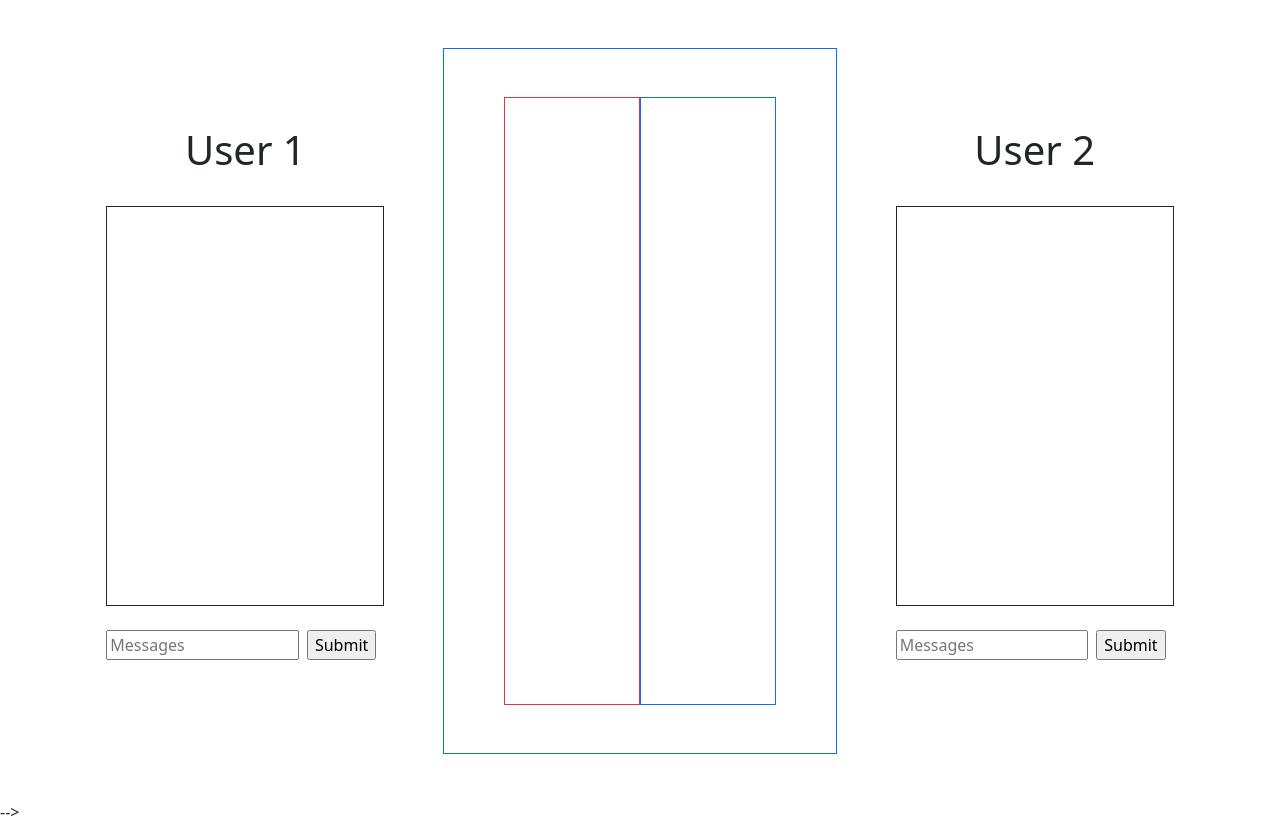
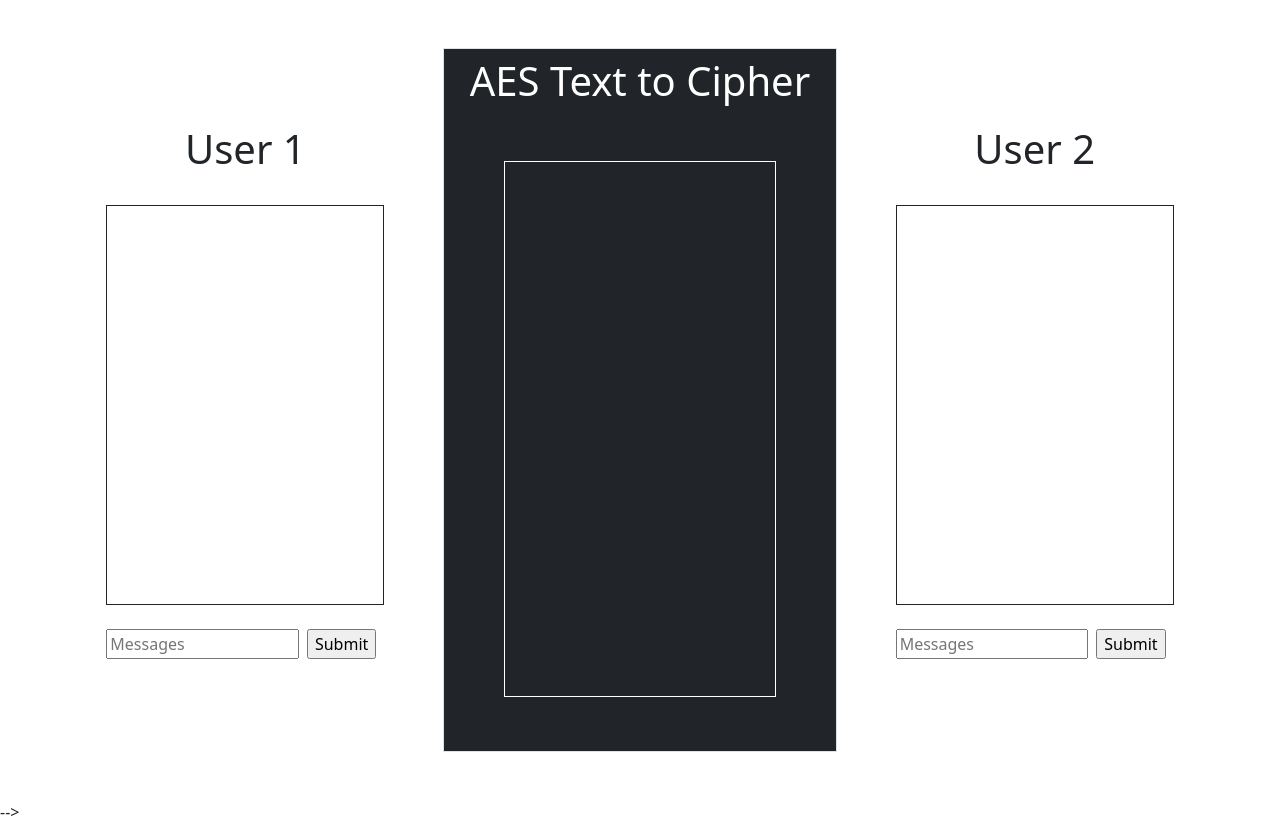
Before and after one commit to Aa20475/AES-chat-demo, a Flask app: page / in a window 1280 px wide. Run offline with Flask 2, Linux system fonts and the light colour scheme; some libraries are stand-ins or nearby versions.

Commit message:
Refined UI

```diff
--- a/AES.py
+++ b/AES.py
@@ -431,16 +431,16 @@
         testc = testc + s
     return testc.split(chr(255))[0]
 
-
-pt = "My name is Slim shady. Hi kis do you like violence? Wanna see me stick nine inch nails through each one of my eyelids. Wanna copy me and do exactly like i did? Try and see if it gets fucked up worse than my life is?"
-print('"', pt, '"')
-print()
-test = encrypt(pt)
-# print('CipherText:',test)
-print()
-print('"', decrypt(test), '"')
-print()
-print("Recovered? ", pt == decrypt(test))
+if __name__=="__main__":
+    pt = "My name is Slim shady. Hi kis do you like violence? Wanna see me stick nine inch nails through each one of my eyelids. Wanna copy me and do exactly like i did? Try and see if it gets fucked up worse than my life is?"
+    print('"', pt, '"')
+    print()
+    test = encrypt(pt)
+    # print('CipherText:',test)
+    print()
+    print('"', decrypt(test), '"')
+    print()
+    print("Recovered? ", pt == decrypt(test))
 
 ####
 # To do:
--- a/server.py
+++ b/server.py
@@ -3,6 +3,8 @@
 from AES import encrypt, decrypt
 
 app = Flask(__name__)
+
+app.config["TEMPLATES_AUTO_RELOAD"] = True
 socketio = SocketIO(app)
 
 @app.route("/")
--- a/templates/sessions.html
+++ b/templates/sessions.html
@@ -1,4 +1,4 @@
-<html>
+<html class="h-100">
 
 <head>
     <title>Session</title>
@@ -6,59 +6,95 @@
     <link href="https://cdn.jsdelivr.net/npm/bootstrap@5.2.3/dist/css/bootstrap.min.css" rel="stylesheet"
         integrity="sha384-rbsA2VBKQhggwzxH7pPCaAqO46MgnOM80zW1RWuH61DGLwZJEdK2Kadq2F9CUG65" crossorigin="anonymous">
     <style>
+        body{
+            overflow-y: hidden;
+        }
         .messagebox {
             list-style-type: none;
             margin:0px;
             padding: 0px;
+            overflow-y: auto;
+            min-height: 400px;
+            max-height: 400px;
+        }
+        .messagebox::-webkit-scrollbar {
+            width: 10px;
+        }
+        .messagebox::-webkit-scrollbar-track {
+            background-color: whitesmoke;
+        }
+        .messagebox::-webkit-scrollbar-thumb {
+            box-shadow: inset 0 0 6px rgba(15, 15, 15, 0.5);
         }
 
-        .messagebox > .u2m {
+        #user-1-messages > .u2m {
             border: solid 2pt blue;
             padding: 5px;
         }
-        .messagebox > .u1m {
+        #user-1-messages > .u1m {
+            border: solid 2pt red;
+            padding: 5px;
+        }
+        #user-2-messages > .u1m {
+            border: solid 2pt blue;
+            padding: 5px;
+        }
+        #user-2-messages > .u2m {
             border: solid 2pt red;
             padding: 5px;
         }
 
+
         .chunksbox {
             list-style-type: none;
             margin:0px;
+            overflow-y: auto;
+            overflow-x: hidden;
             padding: 0px;
         }
 
+        .chunksbox::-webkit-scrollbar {
+            width: 10px;
+        }
+        .chunksbox::-webkit-scrollbar-track {
+            background-color: whitesmoke;
+        }
+        .chunksbox::-webkit-scrollbar-thumb {
+            box-shadow: inset 0 0 6px rgba(0, 0, 0, 0.9);
+        }
         .chunksbox > li{
             padding: 5px;
+            border-top: 1px rgb(195, 195, 195) solid;
+            border-bottom: 1px rgb(195, 195, 195) solid;
         }
 
 
     </style>
 </head>
 
-<body>
+<body class="h-100">
     <div class="container-fluid h-100">
         <div class="row h-100 p-5">
             <div class="col-4 d-flex flex-column align-items-center justify-content-center">
                 <h1>User 1</h1>
-                <ul id="user-1-messages" class="messagebox border border-dark w-75 m-4 overflow" style="min-height: 400px;"></ul>
+                <ul id="user-1-messages" class="messagebox border border-dark w-75 m-4 overflow"></ul>
                 <form id="user1" class="w-75 d-flex" action="" method="POST">
                     <input id="user1input" type="text" class="message w-75" placeholder="Messages" />
                     <input class="flex-fill mx-2" type="submit" />
                 </form>
             </div>
-            <div class="col-4 border border-primary">
-                <div class="d-flex h-100 p-5">
-                    <ul id="u1chunks" class="chunksbox flex-fill border border-danger">
-
-                    </ul>
-                    <ul id="u2chunks"  class="chunksbox flex-fill border border-primary">
-
+            <div class="col-4 border bg-dark text-white">
+                <div class=" d-flex align-items-center justify-content-center w-100">
+                    <h1 class="m-2">AES Text to Cipher</h1>
+                </div>
+                <div class="row m-0 p-5 w-100" style="height: 90%;">
+                    <ul class="chunksbox border border-white col-12 h-100 ">
                     </ul>
                 </div>
             </div>
             <div class="col-4 d-flex flex-column align-items-center justify-content-center">
                 <h1>User 2</h1>
-                <ul id="user-2-messages" class="messagebox border border-dark w-75 m-4 overflow" style="min-height: 400px;"></ul>
+                <ul id="user-2-messages" class="messagebox border border-dark w-75 m-4 overflow""></ul>
                 <form id="user2" class="w-75 d-flex" action="" method="POST">
                     <input id="user2input" type="text" class="message w-75" placeholder="Messages" />
                     <input class="flex-fill mx-2" type="submit" />
@@ -107,11 +143,10 @@
                     action: 'encrypt'
                 })
                 chunks = getChunks(user_input)
-                $( "#u1chunks").empty()
-                $( "#u2chunks").empty()
+                $( ".chunksbox").empty()
                 for (let i = 0; i < chunks.length; i++) {
-                    $( "#u1chunks").append(
-                        "<li>"+chunks[i]+"</li>"
+                    $( ".chunksbox").append(
+                        "<li class='row'><div class='col-4 m-0'>"+chunks[i]+"</div><div class='col-8 m-0' id='message-"+i+"'></div></li>"
                     )
                 }
                 $('#user1input.message').val('').focus()
@@ -129,11 +164,10 @@
                     action: 'encrypt'
                 })
                 chunks = getChunks(user_input)
-                $( "#u1chunks").empty()
-                $( "#u2chunks").empty()
+                $( ".chunksbox").empty()
                 for (let i = 0; i < chunks.length; i++) {
-                    $( "#u2chunks").append(
-                        "<li>"+chunks[i]+"</li>"
+                    $( ".chunksbox").append(
+                        "<li class='row'><div class='col-8 m-0' id='message-"+i+"'></div><div class='col-4 m-0'>"+chunks[i]+"</div></li>"
                     )
                 }
                 $('#user2input.message').val('').focus()
@@ -149,9 +183,8 @@
                     // console.log(msg)
                     chunks = msg.data.match(/.{1,32}/g)
                     for (let i = 0; i < chunks.length; i++) {
-                        $( "#u"+msg.user+"chunks").append(
-                            "<li>"+chunks[i]+"</li>"
-                        )
+                        console.log( $( "#message-"+i))
+                        $("#message-"+i).text(getChunks(chunks[i]).join(" "))
                     }
                     socket.emit('event', {
                         user: msg.user,
@@ -160,7 +193,7 @@
                     })
                 }
             } else if (msg.action === "decrypt") {
-                $( "#user-"+msg.user+"-messages" ).append("<li class=u"+(msg.user==2?1:2)+"m>"+msg.data+"</li>")
+                $( "#user-"+msg.user+"-messages" ).append("<li class='u"+(msg.user==2?1:2)+"m'>"+msg.data+"</li>")
             }
             // if( typeof msg.user_name !== 'undefined' ) {
             //   $( 'h3' ).remove()
```
